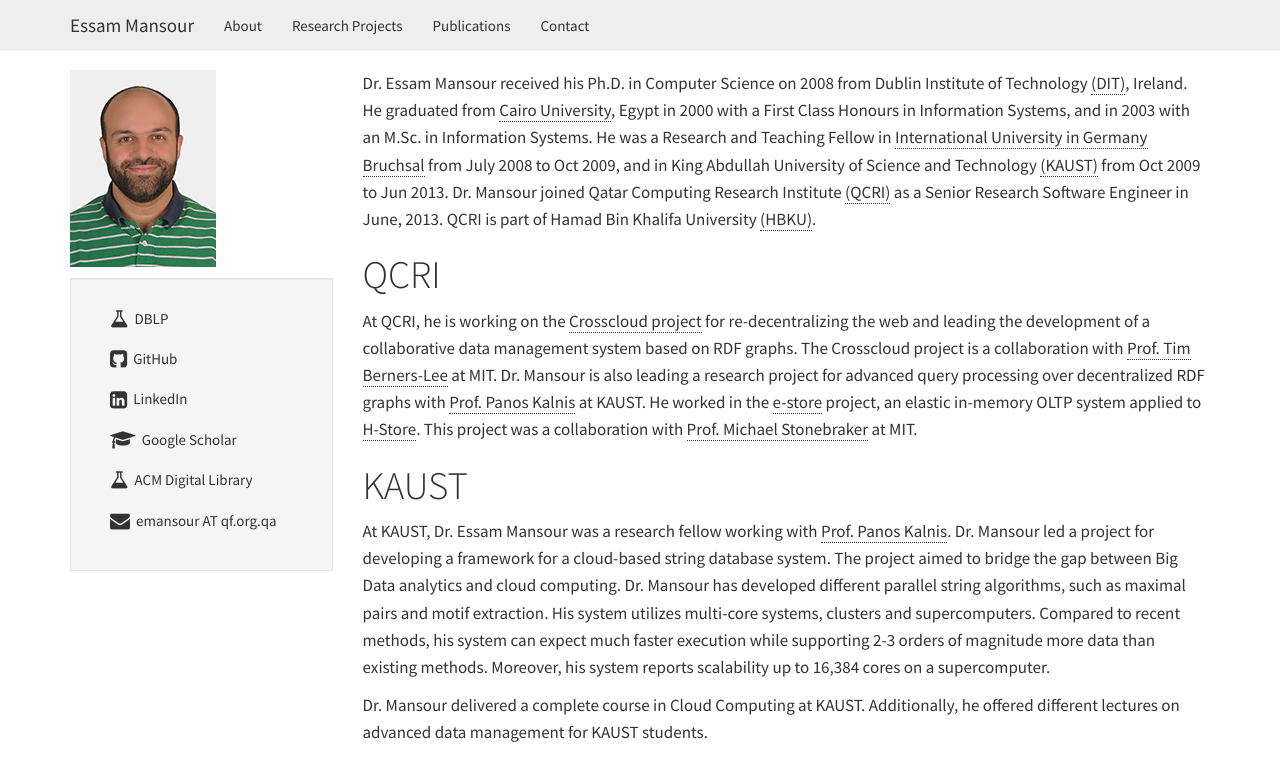
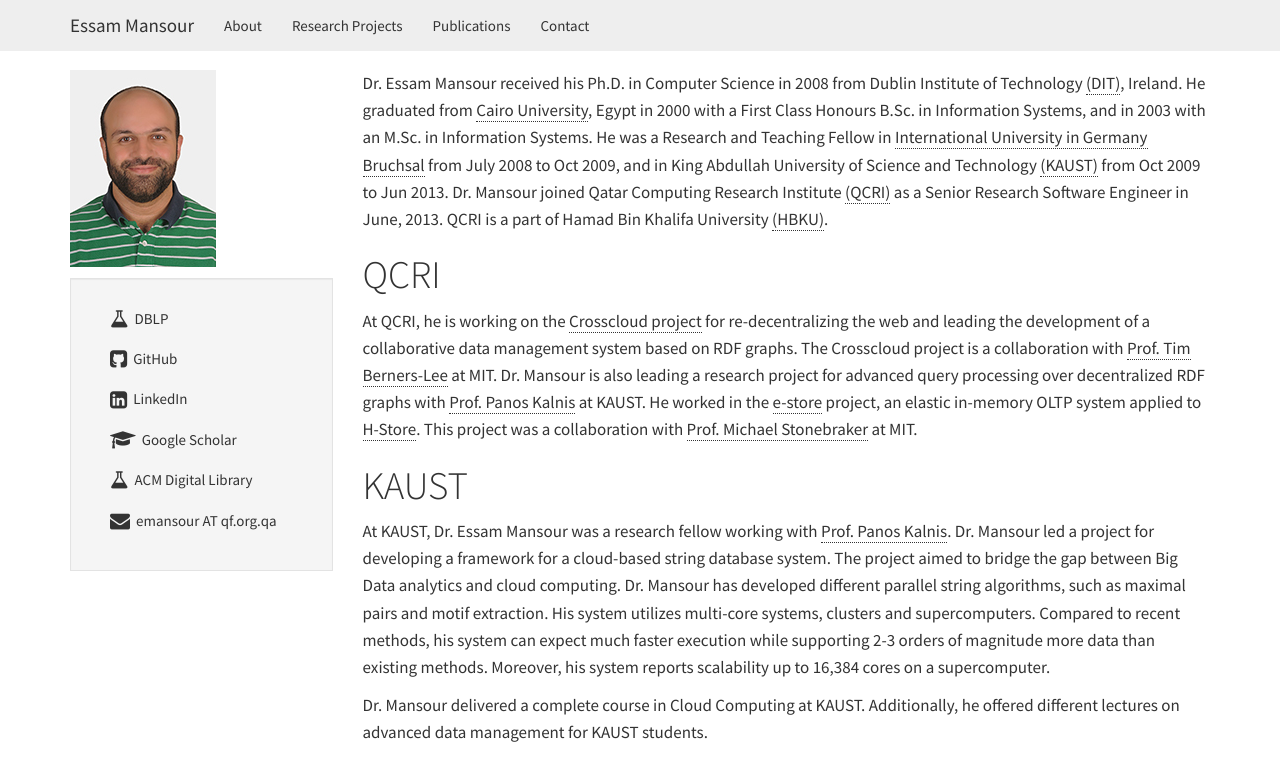
Before and after one commit to mansoure/mansoure.github.io, a Jekyll site: the page built from about/index.md, in a window 1280 px wide. Shown: the top 781 px of the page. Built offline with Jekyll 4.4.1, drawn with Linux system fonts in a browser that asks for light colours.

```diff
--- a/about/index.md
+++ b/about/index.md
@@ -3,10 +3,10 @@ layout: default
 title: About
 ---
 
-Dr. Essam Mansour received his Ph.D. in Computer Science on 2008 from Dublin Institute of Technology [(DIT)](http://www.dit.ie/), Ireland.
-He graduated from [Cairo University](http://www.fci.cu.edu.eg/), Egypt in 2000 with a First Class Honours in Information Systems, and in 2003 with an M.Sc. in Information Systems.
+Dr. Essam Mansour received his Ph.D. in Computer Science in 2008 from Dublin Institute of Technology [(DIT)](http://www.dit.ie/), Ireland.
+He graduated from [Cairo University](http://www.fci.cu.edu.eg/), Egypt in 2000 with a First Class Honours B.Sc. in Information Systems, and in 2003 with an M.Sc. in Information Systems.
 He was a Research and Teaching Fellow in [International University in Germany Bruchsal](http://i-u.de/) from July 2008 to Oct 2009, and in King Abdullah University of Science and Technology [(KAUST)](https://www.kaust.edu.sa/en) from Oct 2009 to Jun 2013.
-Dr. Mansour joined Qatar Computing Research Institute [(QCRI)](http://qcri.com/) as a Senior Research Software Engineer in June, 2013. QCRI is part of Hamad Bin Khalifa University [(HBKU)](http://www.hbku.edu.qa/).
+Dr. Mansour joined Qatar Computing Research Institute [(QCRI)](http://qcri.com/) as a Senior Research Software Engineer in June, 2013. QCRI is a part of Hamad Bin Khalifa University [(HBKU)](http://www.hbku.edu.qa/).
 
 # QCRI
 At QCRI, he is working on the [Crosscloud project](/projects/crosscloud) for re-decentralizing the web and leading the development of a collaborative data management system based on RDF graphs. The Crosscloud project is a collaboration with [Prof. Tim Berners-Lee](https://en.wikipedia.org/wiki/Tim_Berners-Lee) at MIT. Dr. Mansour is also leading a research project for advanced query processing over decentralized RDF graphs with [Prof. Panos Kalnis](http://web.kaust.edu.sa/faculty/PanosKalnis/) at KAUST. He worked in the [e-store](http://dl.acm.org/citation.cfm?id=2735514) project, an elastic in-memory OLTP system applied to [H-Store](http://hstore.cs.brown.edu/). This project was a collaboration with [Prof. Michael Stonebraker](https://en.wikipedia.org/wiki/Michael_Stonebraker) at MIT.
```
